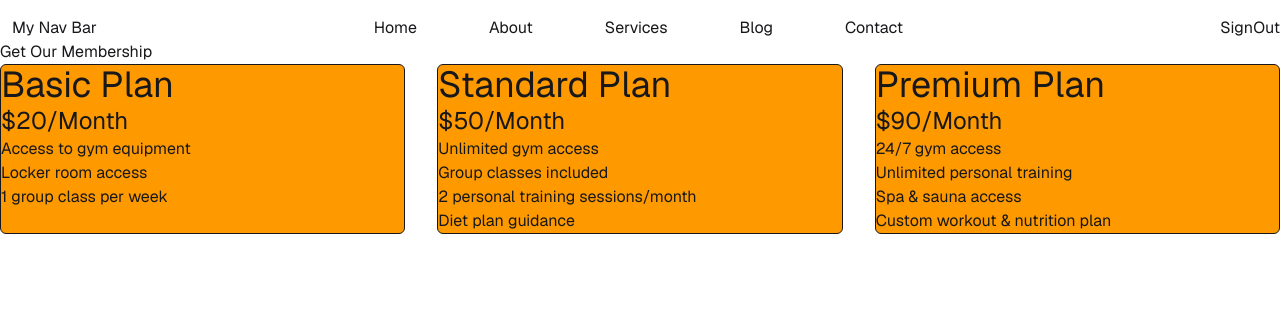
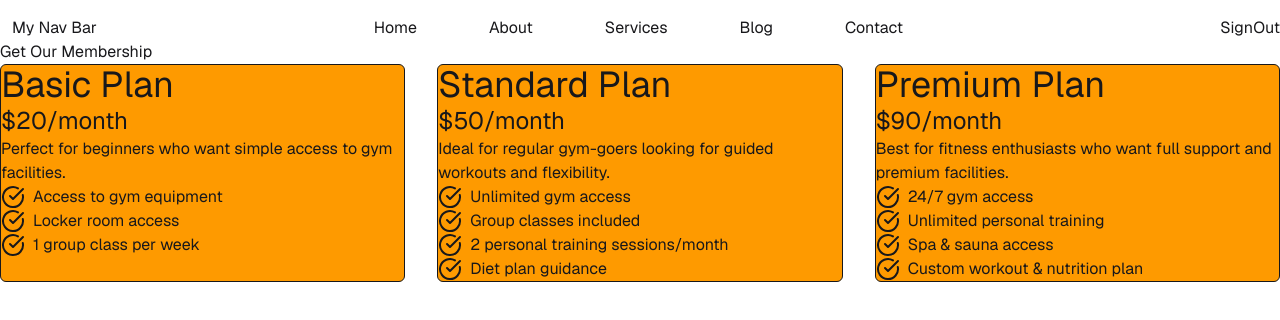
Before and after one commit to Sakibur59/explore-tailwind-daisyui-in-react, a React (Vite) app: page / in a window 1280 px wide. Shown: the top 320 px of the page. Built offline with nearby package versions, Linux system fonts and the light colour scheme.

Commit message:
circle check icon and discription are added

```diff
--- a/public/pricingOptions.json
+++ b/public/pricingOptions.json
@@ -2,7 +2,8 @@
   {
     "id": 1,
     "name": "Basic Plan",
-    "price": "$20/Month",
+    "price": "$20/month",
+    "description": "Perfect for beginners who want simple access to gym facilities.",
     "features": [
       "Access to gym equipment",
       "Locker room access",
@@ -12,7 +13,8 @@
   {
     "id": 2,
     "name": "Standard Plan",
-    "price": "$50/Month",
+    "price": "$50/month",
+    "description": "Ideal for regular gym-goers looking for guided workouts and flexibility.",
     "features": [
       "Unlimited gym access",
       "Group classes included",
@@ -23,7 +25,8 @@
   {
     "id": 3,
     "name": "Premium Plan",
-    "price": "$90/Month",
+    "price": "$90/month",
+    "description": "Best for fitness enthusiasts who want full support and premium facilities.",
     "features": [
       "24/7 gym access",
       "Unlimited personal training",
--- a/src/Components/PricingCard/PricingCard.jsx
+++ b/src/Components/PricingCard/PricingCard.jsx
@@ -2,7 +2,7 @@ import React from 'react';
 import PricingFeature from '../PricingFeature/PricingFeature';
 
 const PricingCard = ({pricing}) => {
-    const {name,price,features} = pricing
+    const {name,price,description,features} = pricing
 
     return (
         <div className='border bg-amber-500 rounded-md'>
@@ -11,8 +11,9 @@ const PricingCard = ({pricing}) => {
                 <h4 className='text-2xl'>{price}</h4>
             </div>
             <div>
+                <p>{description}</p>
                 {
-                    features.map(feature => <PricingFeature feature={feature}></PricingFeature>)
+                    features.map((feature,index) => <PricingFeature key={index} feature={feature}></PricingFeature>)
                 }
             </div>
         </div>
--- a/src/Components/PricingFeature/PricingFeature.jsx
+++ b/src/Components/PricingFeature/PricingFeature.jsx
@@ -1,9 +1,10 @@
+import { CircleCheckBig } from 'lucide-react';
 import React from 'react';
 
 const PricingFeature = ({feature}) => {
     return (
         <div>
-            <p>{feature}</p>
+            <p className='flex gap-2'><CircleCheckBig></CircleCheckBig> {feature}</p>
         </div>
     );
 };
```
